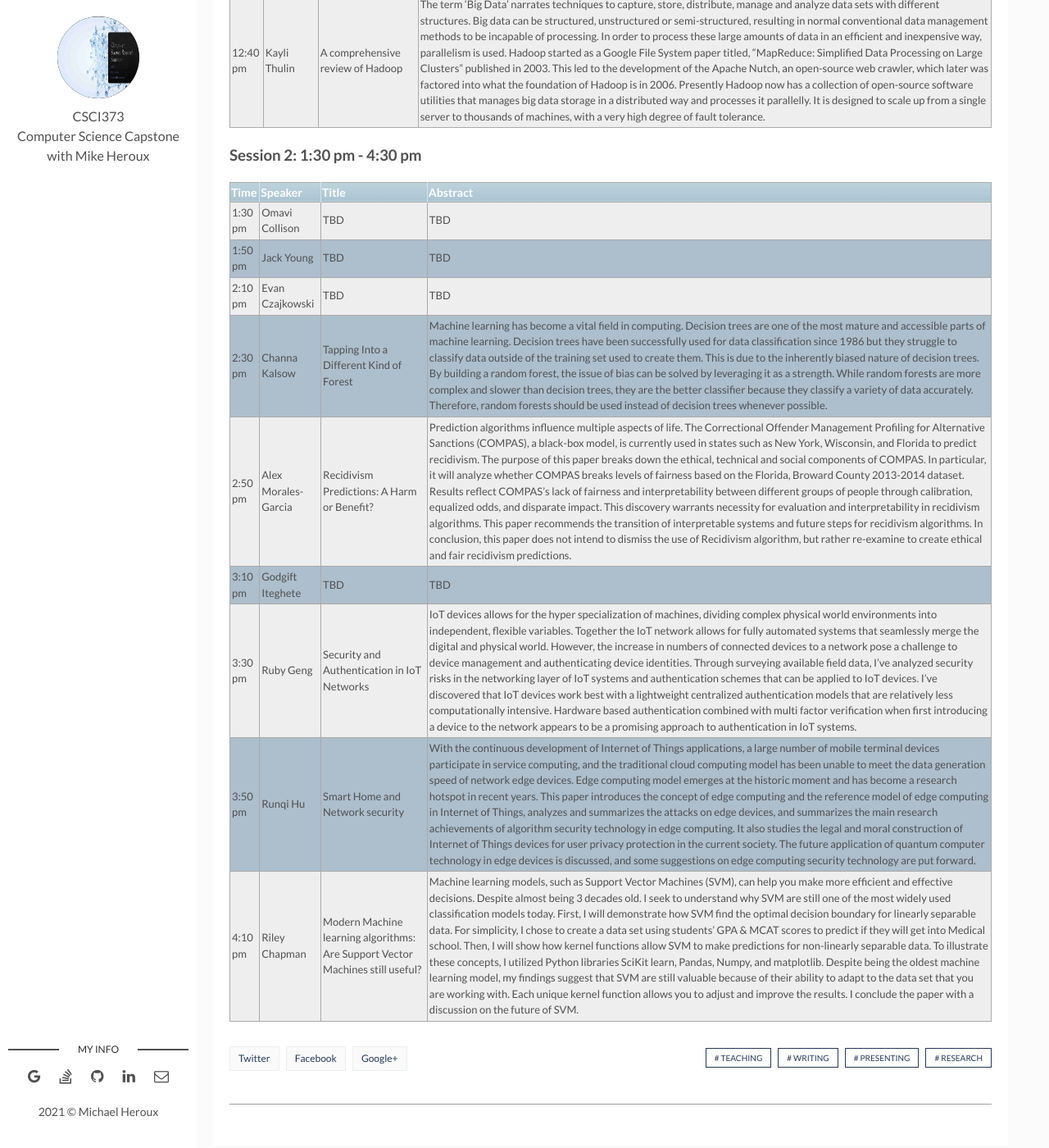
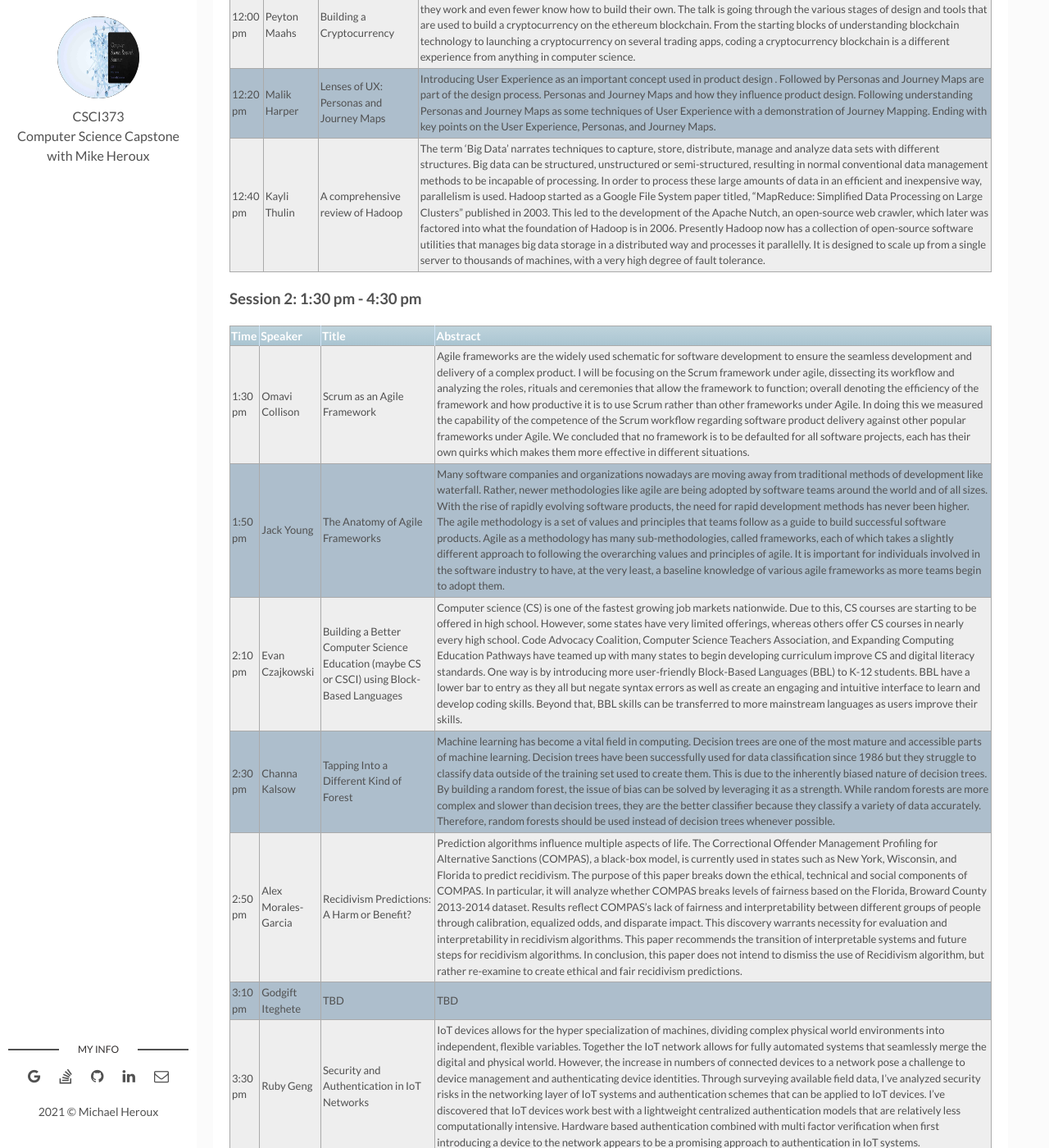
Before and after one commit to maherou/Teaching, a Jekyll site: the page built from files/CS373/2021-Fall-Final-Presentation-Schedule.md, in a window 1280 px wide and 1400 px high, scrolled down 1289 px. Shown: the whole window at 82% size. Built offline with Jekyll 4.4.1, drawn with Linux system fonts in a browser that asks for light colours; some of the changed text lies outside the part shown.

Commit message:
Update 2021-Fall-Final-Presentation-Schedule.md

```diff
--- a/files/CS373/2021-Fall-Final-Presentation-Schedule.md
+++ b/files/CS373/2021-Fall-Final-Presentation-Schedule.md
@@ -21,8 +21,8 @@
 | -------- | ----------- | --------- | ------------ |
 | 10:00 am | Thomas de St Aubin | Graph Data Bases and Identity Theft | This presentation focuses on the differences of relational databases and graph databases, and how graph databases are better suited for identifying identity theft. The graph database in focus is neo4j, as this provides a specific example to be related to. When comparing the two databases, structure is the key component when deciding which would be better suited for identity theft prediction. Graph databases are deemed the better of the two databases when deciding which is better suited for catching identity theft.  |
 | 10:20 am | Carter Huberty| HCI Is Getting HARI|Human-Computer Interaction (HCI) has come to a halt. Augmented Reality (AR) is stepping in making it Human-Augmented Reality Interaction (HARI). We researched the history of HCI and everything brought us to AR. Because of this, we strove to learn AR. We broke down the current algorithms used in AR. ORB-SLAM is the current leading algorithm for AR. ORB is made up of two algorithms known as FAST and BRIEF. FAST finds the keypoints of an object or image and BRIEF creates feature descriptors thus matching keypoints. SLAM is the algorithm that tracks users’ position in an environment. Improving these algorithms will improve the user experience thus improving HARI. We end with mathematical models showing the future of AR depending on whether challenges are met. |
-| 10:40 am | Tenzin Choeney |Giving an eye to a computer | CNN algorithm has four general steps Where is CNN applied (Facial recognition) Heavily being applied in Hospital |
-| 11:00 am | Readyson Vang |TBD |TBD |
+| 10:40 am | Tenzin Choeney |Giving an eye to a computer | CConvolutional Neural Network(CNN) helps extract features from images and classify what the image is from different classes. Convolutional Neural Networks consist of Convolve layer, ReLU, Max Pooling, and Fully Connected Layer. By presenting how the algorithm works I will present the importance of CNN in the medical field. For example, the application of CNN in the medical field. Also, I will present the pros and cons of CNN compared to other similar algorithms. Through my presentation, I will show each stage of how the CNN layer works and how it can extract data from the image.  |
+| 11:00 am | Readyson Vang |Reinforcement Learning and Autonomous Driving |Reinforcement learning is a type of machine learning that does not require a supervisor to make sure that the agent makes the correct decisions. Through using a neural network, weights for policies are adjusted so that actions will repeat or change based on rewards given for those said actions. Important algorithms used for reinforcement learning is Q-learning where a Q-table and Q-values are used to save data for actions in different situations. Q-learning is the main factor in determining an agent in choosing the best option. However, an important thing to implement is the Epsilon Greedy Strategy. It is important for an Agent to explore all possible outcomes. Reinforcement Learning is applicable to many situations, and one that I focus on in my presentation is Autonomous Driving. I will go about how they update values and what requirements they used in their testing environments. |
 | 11:20 am | Patrick Hesse | How to Reproduce Results | Computational results must be trustworthy to hold scientific merit. As hardware and software evolve, results that were considered reproducible can no longer be obtained. With some extra effort, this problem can be avoided. Taking inspiration from software development, the same DevOps tools that are used to improve the quality of a software project can be applied to research papers to improve reproducibility. After integrating DevOps tools into a variety of computational workflows, our experience shows that these tools move the burden of executing common ad-hoc tasks from the human to the machine, therefore minimizing human error that could degrade the trustworthiness of computational results. Specifying every dependency as code allows researchers to capture the entire state of a computational workflow and share this state to other researchers who want to validate the findings of a paper. |
 | 11:40 am | Connor Boyer| Using VR Vibrations to Replicate Mirror-touch Synesthesia | Virtual Reality (VR) has become a widely successful piece of technology with many more users per year joining in.  In recent years force and touch feedback, also known as vibrotactile feedback, is becoming more and more prevalent in VR to emphasize realism.  Mirror-touch synesthesia (MTS) (commonly associated with the confusion of distinct senses) is something that affects a small proportion of the population.  The proposal is by using VR, specifically by using the controller haptics to see if you can replicate or cause a physical sensation of MTS for those that may not have it.  By using Unreal Engine, the approach is using different iterations of vibration to see where the line of cognition by vibrotactile feedback and MTS.  A major application of this work is finding a point where recognition can change based on the amount of vibrotactile feedback, to replicate MTS.  Another impact includes medical diagnosis with more evaluation for individuals who may believe they experience MTS.|
 | 12:00 pm | Peyton Maahs| Building a Cryptocurrency |Cryptocurrencies have been revolutionizing the financial markets across the world, however few people understand how they work and even fewer know how to build their own. The talk is going through the various stages of design and tools that are used to build a cryptocurrency on the ethereum blockchain. From the starting blocks of understanding blockchain technology to launching a cryptocurrency on several trading apps, coding a cryptocurrency blockchain is a different experience from anything in computer science. |
@@ -34,9 +34,9 @@
 
 | **Time** | **Speaker** | **Title** | **Abstract** |
 | -------- | ----------- | --------- | ------------ |
-| 1:30 pm | Omavi Collison | TBD| TBD|
-| 1:50 pm | Jack Young| TBD| TBD |
-| 2:10 pm | Evan Czajkowski| TBD | TBD|
+| 1:30 pm | Omavi Collison | Scrum as an Agile Framework| Agile frameworks are the widely used schematic for software development to ensure the seamless development and delivery of a complex product. I will be focusing on the Scrum framework under agile, dissecting its workflow and analyzing the roles, rituals and ceremonies that allow the framework to function; overall denoting the efficiency of the framework and how productive it is to use Scrum rather than other frameworks under Agile. In doing this we measured the capability of the competence of the Scrum workflow regarding software product delivery against other popular frameworks under Agile. We concluded that no framework is to be defaulted for all software projects, each has their own quirks which makes them more effective in different situations.|
+| 1:50 pm | Jack Young| The Anatomy of Agile Frameworks| Many software companies and organizations nowadays are moving away from traditional methods of development like waterfall. Rather, newer methodologies like agile are being adopted by software teams around the world and of all sizes. With the rise of rapidly evolving software products, the need for rapid development methods has never been higher. The agile methodology is a set of values and principles that teams follow as a guide to build successful software products. Agile as a methodology has many sub-methodologies, called frameworks, each of which takes a slightly different approach to following the overarching values and principles of agile. It is important for individuals involved in the software industry to have, at the very least, a baseline knowledge of various agile frameworks as more teams begin to adopt them. |
+| 2:10 pm | Evan Czajkowski| Building a Better Computer Science Education (maybe CS or CSCI)  using Block-Based Languages | Computer science (CS) is one of the fastest growing job markets nationwide. Due to this, CS courses are starting to be offered in high school. However, some states have very limited offerings, whereas others offer CS courses in nearly every high school. Code Advocacy Coalition, Computer Science Teachers Association, and Expanding Computing Education Pathways have teamed up with many states to begin developing curriculum improve CS and digital literacy standards. One way is by introducing more user-friendly Block-Based Languages (BBL) to K-12 students. BBL have a lower bar to entry as they all but negate syntax errors as well as create an engaging and intuitive interface to learn and develop coding skills. Beyond that, BBL skills can be transferred to more mainstream languages as users improve their skills.|
 | 2:30 pm | Channa Kalsow| Tapping Into a Different Kind of Forest| Machine learning has become a vital field in computing. Decision trees are one of the most mature and accessible parts of machine learning. Decision trees have been successfully used for data classification since 1986 but they struggle to classify data outside of the training set used to create them. This is due to the inherently biased nature of decision trees. By building a random forest, the issue of bias can be solved by leveraging it as a strength. While random forests are more complex and slower than decision trees, they are the better classifier because they classify a variety of data accurately. Therefore, random forests should be used instead of decision trees whenever possible. |
 | 2:50 pm | Alex Morales-Garcia| Recidivism Predictions: A Harm or Benefit?  | Prediction algorithms influence multiple aspects of life. The Correctional Offender Management Profiling for Alternative Sanctions (COMPAS), a black-box model, is currently used in states such as New York, Wisconsin, and Florida to predict recidivism. The purpose of this paper breaks down the ethical, technical and social components of COMPAS. In particular, it will analyze whether COMPAS breaks levels of fairness based on the Florida, Broward County 2013-2014 dataset. Results reflect COMPAS’s lack of fairness and interpretability between different groups of people through calibration, equalized odds, and disparate impact. This discovery warrants necessity for evaluation and interpretability in recidivism algorithms. This paper recommends the transition of interpretable systems and future steps for recidivism algorithms. In conclusion, this paper does not intend to dismiss the use of Recidivism algorithm, but rather re-examine to create ethical and fair recidivism predictions.|
 | 3:10 pm | Godgift Iteghete| TBD |TBD |
```
